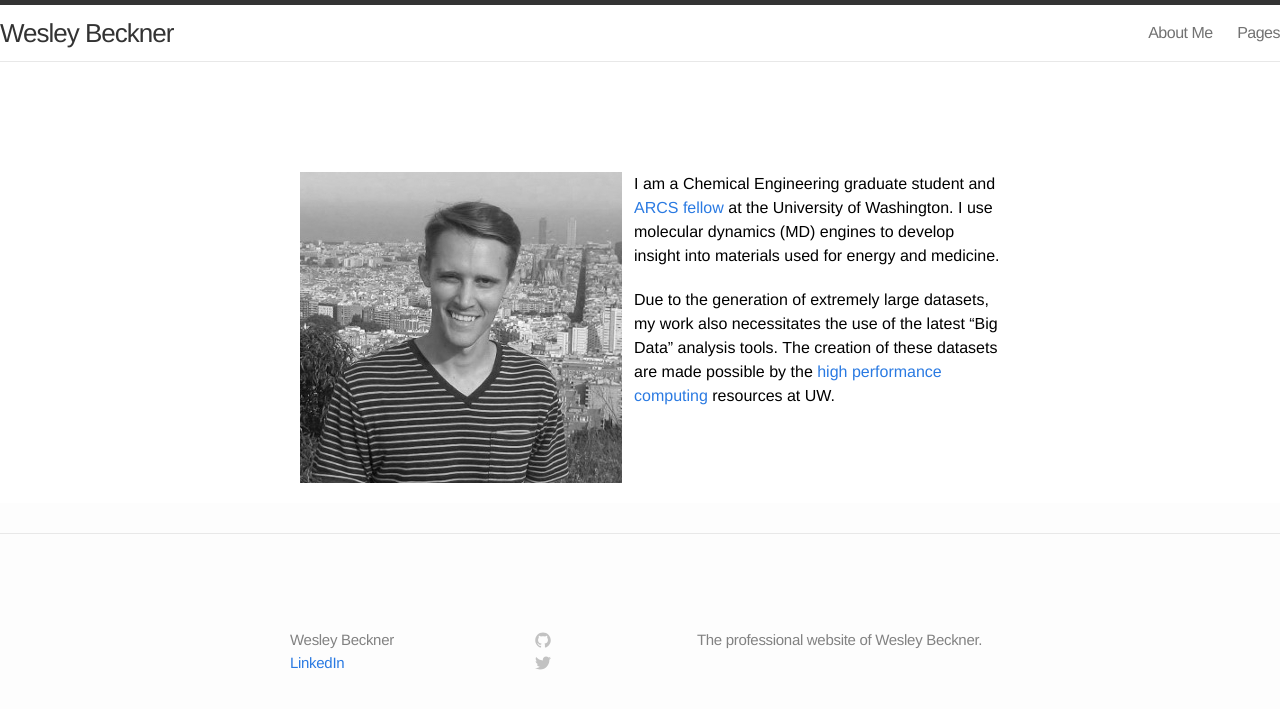
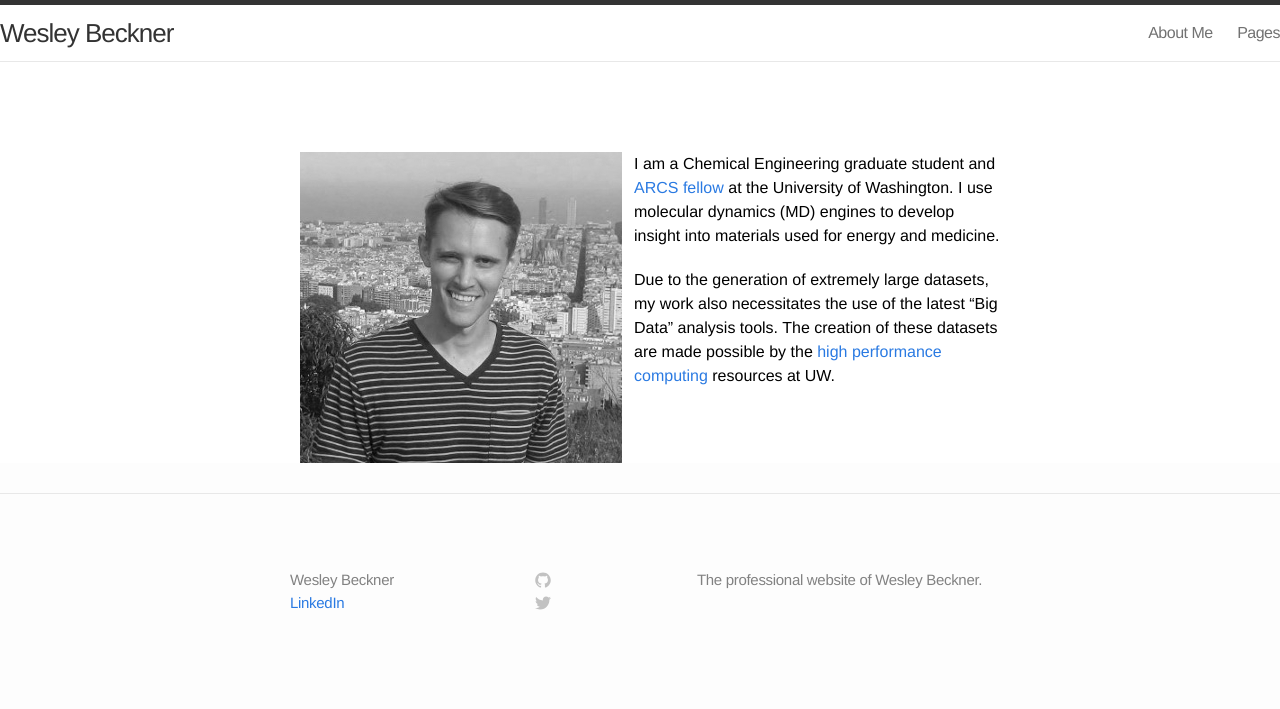
Before and after one commit to wesleybeckner/wesleybeckner.github.io, a Jekyll site: the page built from index.md, in a window 1280 px wide. Shown: the top 709 px of the page. Built offline with Jekyll 4.4.1, drawn with Linux system fonts in a browser that asks for light colours.

Commit message:
first blog post

```diff
--- a/css/main.css
+++ b/css/main.css
@@ -29,7 +29,7 @@ a:visited { color: #205caa; }
 .wrap:after { clear: both; }
 .wrap {
   max-width: 700px;
-  padding: 20px 20px 20px 20px;
+  padding: 0 20px;
   margin: 30px auto;
   zoom: 1;
 }
```
